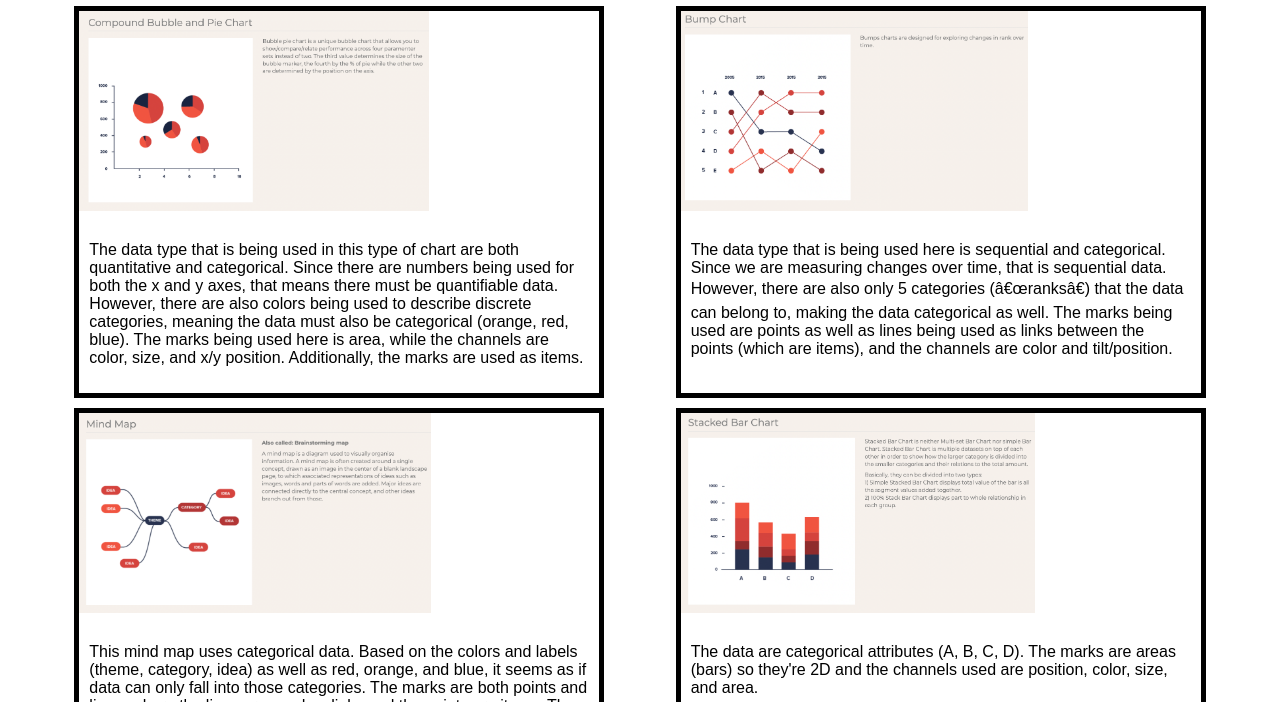
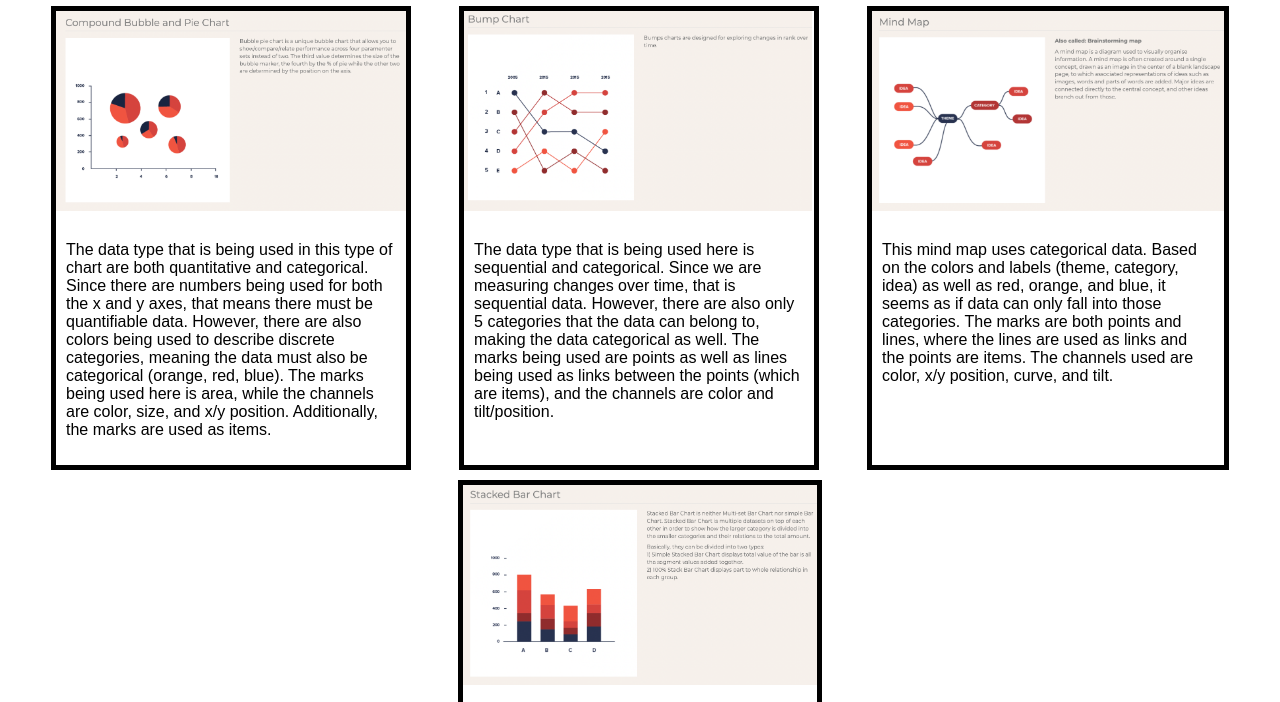
Before and after one commit to DS4200-S22/hw-03-julie-and-carissa, a plain HTML site: page index.html in a window 1280 px wide. Shown: the part 79-781 px from the top of the page. Drawn offline with Linux system fonts and the light colour scheme.

Commit message:
fixed chart spacing and quotation error

```diff
--- a/index.html
+++ b/index.html
@@ -24,7 +24,7 @@
             <img src="img/bump_chart.png" alt="Bump Chart" />
             <p>
                The data type that is being used here is sequential and categorical. Since we are measuring changes over time, that is sequential data.
-               However, there are also only 5 categories (“ranks”) that the data can belong to, making the data categorical as well.
+               However, there are also only 5 categories that the data can belong to, making the data categorical as well.
                The marks being used are points as well as lines being used as links between the points (which are items), and the channels are color and tilt/position.
             </p>
         </div>
--- a/style.css
+++ b/style.css
@@ -46,7 +46,7 @@ img {
 }
 
 p {
-  width: 500px;
+  width: 330px;
   padding: 10px;
 }
 
```
